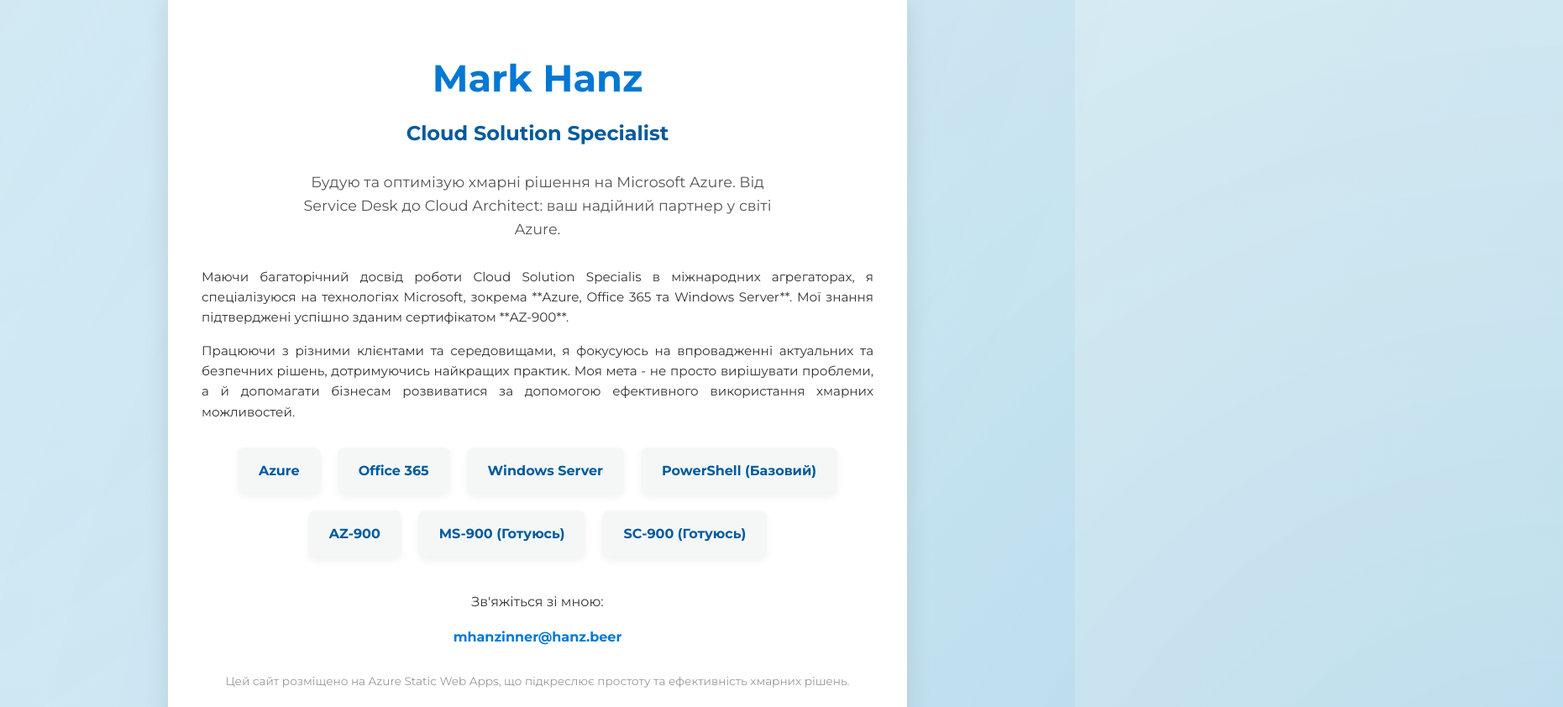
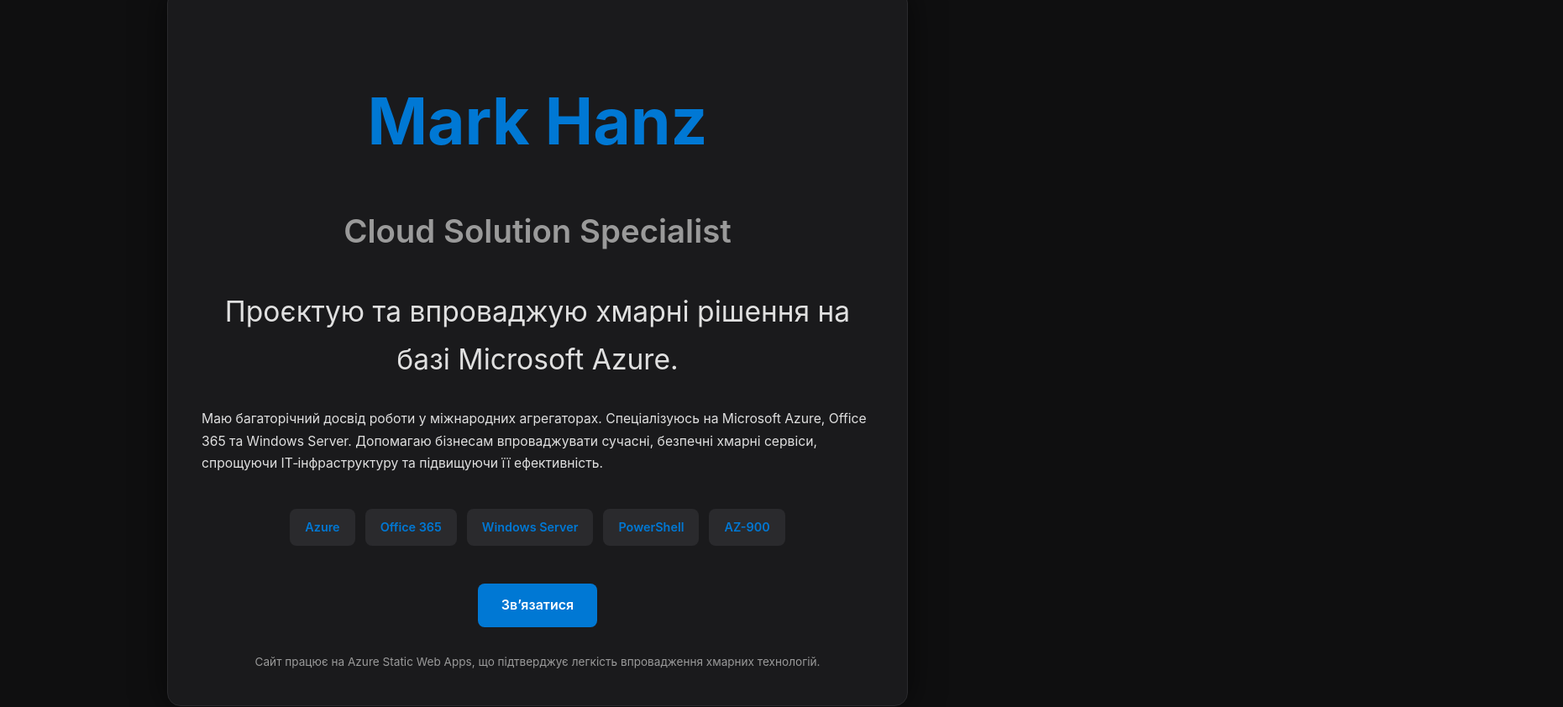
Before and after one commit to Hanzinner/hanzbeer, a plain HTML site: page index.html in a window 1280 px wide. Shown: the part 12-854 px from the top of the page at 84% size, 1861 px wide, since content can reach past the window. Drawn offline with Linux system fonts and the light colour scheme.

Commit message:
Update index.html

```diff
--- a/index.html
+++ b/index.html
@@ -1,186 +1,147 @@
 <!DOCTYPE html>
 <html lang="uk">
 <head>
-    <meta charset="UTF-8">
+  <meta charset="UTF-8" />
   <meta name="viewport" content="width=device-width, initial-scale=1.0">
-    <title>Hanz (Ваше ім'я) - Cloud Solution Specialist</title>
+  <title>Mark Hanz – Cloud Solution Specialist</title>
   <link rel="preconnect" href="https://fonts.googleapis.com">
   <link rel="preconnect" href="https://fonts.gstatic.com" crossorigin>
-    <link href="https://fonts.googleapis.com/css2?family=Montserrat:wght@400;700&display=swap" rel="stylesheet">
+  <link href="https://fonts.googleapis.com/css2?family=IBM+Plex+Sans:wght@400;600;700&display=swap" rel="stylesheet">
   <style>
     :root {
       --primary-color: #0078D4; /* Azure Blue */
-            --secondary-color: #005A9E; /* Darker Azure Blue */
-            --text-color: #333;
-            --light-bg: #f4f7f6;
-            --gradient-start: #e0f2f7;
-            --gradient-end: #cce9f5;
+      --bg-color: #0f0f10;      /* Темний фон */
+      --text-color: #e0e0e0;
+      --text-muted: #9a9a9a;
+      --card-bg: #1a1a1c;
+      --border-color: #2a2a2d;
     }
 
     body {
-            font-family: 'Montserrat', sans-serif;
       margin: 0;
-            padding: 0;
-            background: linear-gradient(135deg, var(--gradient-start) 0%, var(--gradient-end) 100%);
+      font-family: 'Inter', sans-serif;
+      background-color: var(--bg-color);
       color: var(--text-color);
-            line-height: 1.6;
       display: flex;
       justify-content: center;
       align-items: center;
       min-height: 100vh;
-            overflow: hidden; /* Prevent scrollbar if gradient is too big */
+      line-height: 1.7;
     }
 
     .container {
-            background-color: #fff;
+      max-width: 800px;
+      width: 90%;
       padding: 40px;
-            border-radius: 12px;
-            box-shadow: 0 10px 30px rgba(0, 0, 0, 0.1);
-            max-width: 800px;
+      background: var(--card-bg);
+      border: 1px solid var(--border-color);
+      border-radius: 16px;
+      box-shadow: 0 0 40px rgba(0,0,0,0.6);
       text-align: center;
-            opacity: 0; /* For animation */
-            transform: translateY(20px); /* For animation */
-            animation: fadeIn 1s ease-out forwards;
-            position: relative;
-            z-index: 1; /* Ensure content is above background */
+      animation: fadeInUp 1s ease forwards;
     }
 
-        @keyframes fadeIn {
-            to {
-                opacity: 1;
-                transform: translateY(0);
-            }
+    @keyframes fadeInUp {
+      from { opacity: 0; transform: translateY(20px); }
+      to { opacity: 1; transform: translateY(0); }
     }
 
     h1 {
+      font-size: 4.8em;
+      font-weight: 700;
+      margin-bottom: 10px;
       color: var(--primary-color);
-            font-size: 2.8em;
-            margin-bottom: 10px;
-            text-shadow: 1px 1px 2px rgba(0,0,0,0.05);
     }
 
     h2 {
-            color: var(--secondary-color);
-            font-size: 1.5em;
-            margin-top: 0;
-            margin-bottom: 25px;
+      font-size: 2.4em;
+      font-weight: 600;
+      margin-bottom: 30px;
+      color: var(--text-muted);
     }
 
     .subtitle {
-            font-size: 1.1em;
-            color: #555;
+      font-size: 2.1em;
       margin-bottom: 30px;
-            max-width: 600px;
-            margin-left: auto;
-            margin-right: auto;
+      color: var(--text-color);
     }
 
     .about-text {
-            margin-bottom: 30px;
-            font-size: 0.95em;
-            text-align: justify;
+      text-align: left;
+      font-size: 0.98em;
+      margin-bottom: 40px;
     }
 
     .skills-grid {
       display: flex;
+      flex-wrap: wrap;
+      gap: 12px;
       justify-content: center;
-            flex-wrap: wrap;
-            gap: 20px;
-            margin-bottom: 40px;
+      margin-bottom: 35px;
     }
 
     .skill-item {
-            background-color: var(--light-bg);
+      background: var(--border-color);
+      padding: 10px 18px;
       border-radius: 8px;
-            padding: 15px 25px;
-            font-weight: bold;
-            color: var(--secondary-color);
-            box-shadow: 0 4px 10px rgba(0, 0, 0, 0.05);
-            transition: transform 0.3s ease, box-shadow 0.3s ease;
+      font-size: 0.9em;
+      font-weight: 600;
+      color: var(--primary-color);
+      transition: background 0.3s, transform 0.3s;
     }
 
     .skill-item:hover {
-            transform: translateY(-5px);
-            box-shadow: 0 6px 15px rgba(0, 0, 0, 0.1);
+      background: var(--primary-color);
+      color: #fff;
+      transform: translateY(-3px);
     }
 
-        .contact-info a {
-            color: var(--primary-color);
+    .contact-button {
+      display: inline-block;
+      margin-top: 10px;
+      background: var(--primary-color);
+      color: #fff;
       text-decoration: none;
-            font-weight: bold;
-            transition: color 0.3s ease;
+      padding: 12px 28px;
+      border-radius: 8px;
+      font-weight: 600;
+      font-size: 1em;
+      transition: background 0.3s;
     }
 
-        .contact-info a:hover {
-            color: var(--secondary-color);
-            text-decoration: underline;
+    .contact-button:hover {
+      background: #005a9e;
     }
 
-        .footer-note {
+    footer {
       margin-top: 30px;
       font-size: 0.85em;
-            color: #999;
-        }
-
-        /* Subtle background animation */
-        body::before {
-            content: '';
-            position: absolute;
-            top: -50%;
-            left: -50%;
-            width: 200%;
-            height: 200%;
-            background: radial-gradient(circle at top left, rgba(0,120,212,0.1) 0%, transparent 70%),
-                        radial-gradient(circle at bottom right, rgba(0,90,158,0.1) 0%, transparent 70%);
-            animation: bgShift 15s infinite alternate ease-in-out;
-            z-index: 0;
-        }
-
-        @keyframes bgShift {
-            0% { transform: translate(0, 0); }
-            100% { transform: translate(-10%, -10%); }
+      color: var(--text-muted);
     }
   </style>
 </head>
 <body>
-    <div class="container">
+  <main class="container" aria-label="Профіль">
     <h1>Mark Hanz</h1>
     <h2>Cloud Solution Specialist</h2>
-        <p class="subtitle">
-            Будую та оптимізую хмарні рішення на Microsoft Azure.
-            Від Service Desk до Cloud Architect: ваш надійний партнер у світі Azure.
-        </p>
 
-        <div class="about-text">
-            <p>
-                Маючи багаторічний досвід роботи Cloud Solution Specialis в міжнародних агрегаторах,
-                я спеціалізуюся на технологіях Microsoft, зокрема **Azure, Office 365 та Windows Server**.
-                Мої знання підтверджені успішно зданим сертифікатом **AZ-900**.
-            </p>
-            <p>
-                Працюючи з різними клієнтами та середовищами, я фокусуюсь на впровадженні актуальних та безпечних рішень,
-                дотримуючись найкращих практик. Моя мета - не просто вирішувати проблеми, а й допомагати бізнесам
-                розвиватися за допомогою ефективного використання хмарних можливостей.
-            </p>
-        </div>
+    <p class="subtitle">Проєктую та впроваджую хмарні рішення на базі Microsoft Azure.</p>
 
-        <div class="skills-grid">
+    <section class="about-text">
+      <p>Маю багаторічний досвід роботи у міжнародних агрегаторах. Спеціалізуюсь на Microsoft Azure, Office 365 та Windows Server. Допомагаю бізнесам впроваджувати сучасні, безпечні хмарні сервіси, спрощуючи ІТ‑інфраструктуру та підвищуючи її ефективність.</p>
+    </section>
+
+    <section class="skills-grid" aria-label="Навички">
       <div class="skill-item">Azure</div>
       <div class="skill-item">Office 365</div>
       <div class="skill-item">Windows Server</div>
-            <div class="skill-item">PowerShell (Базовий)</div>
+      <div class="skill-item">PowerShell</div>
       <div class="skill-item">AZ-900</div>
-            <div class="skill-item">MS-900 (Готуюсь)</div>
-            <div class="skill-item">SC-900 (Готуюсь)</div>
-        </div>
+    </section>
 
-        <div class="contact-info">
-            <p>Зв'яжіться зі мною:</p>
-            <p><a href="mailto:your.emailmhanzinner@hanz.beer">mhanzinner@hanz.beer</a></p>
-            <!-- <p><a href="https://www.linkedin.com/in/ваше-linkedin-profile/" target="_blank" rel="noopener noreferrer">LinkedIn Профіль</a></p> -->
-        </div>
+    <a class="contact-button" href="mailto:mhanzinner@hanz.beer">Звʼязатися</a>
 
-        <p class="footer-note">Цей сайт розміщено на Azure Static Web Apps, що підкреслює простоту та ефективність хмарних рішень.</p>
-    </div>
+    <footer>Сайт працює на Azure Static Web Apps, що підтверджує легкість впровадження хмарних технологій.</footer>
+  </main>
 </body>
 </html>
```
Lines whose indentation alone changed are shown as unchanged.
